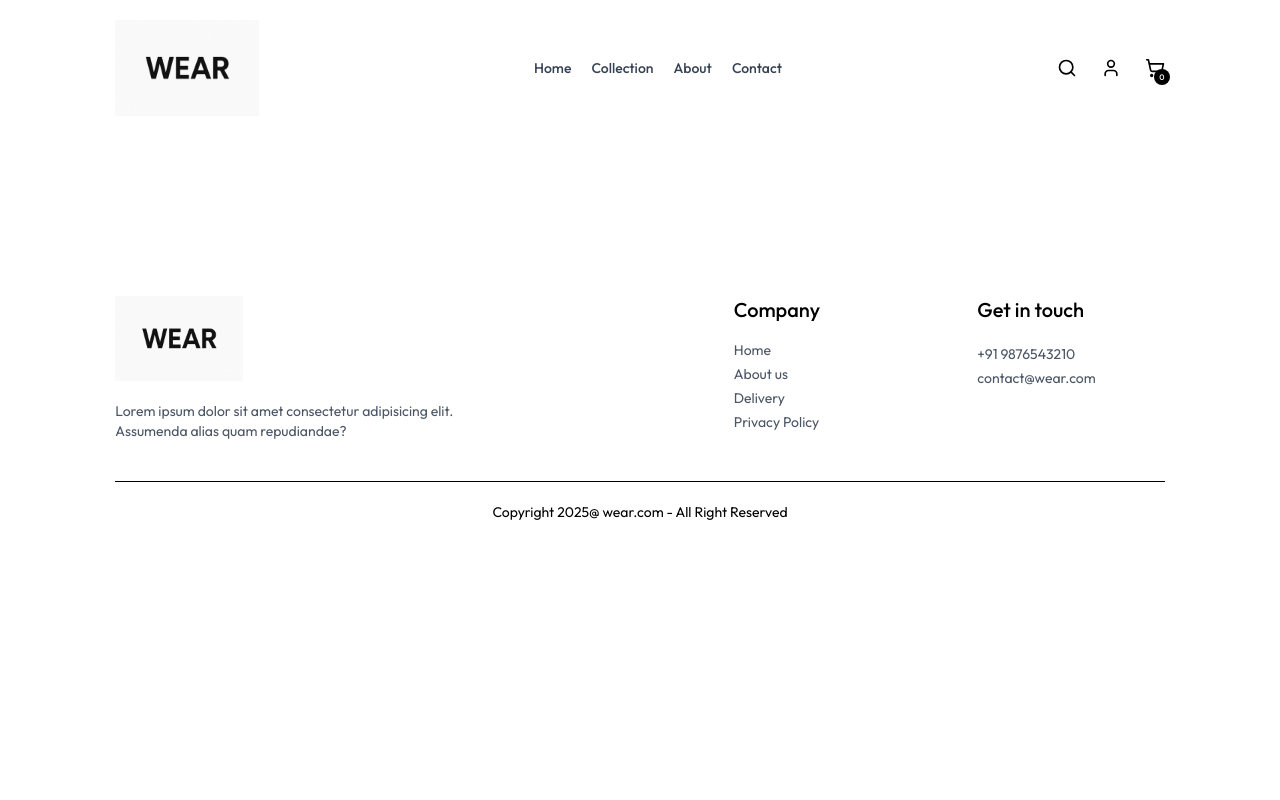
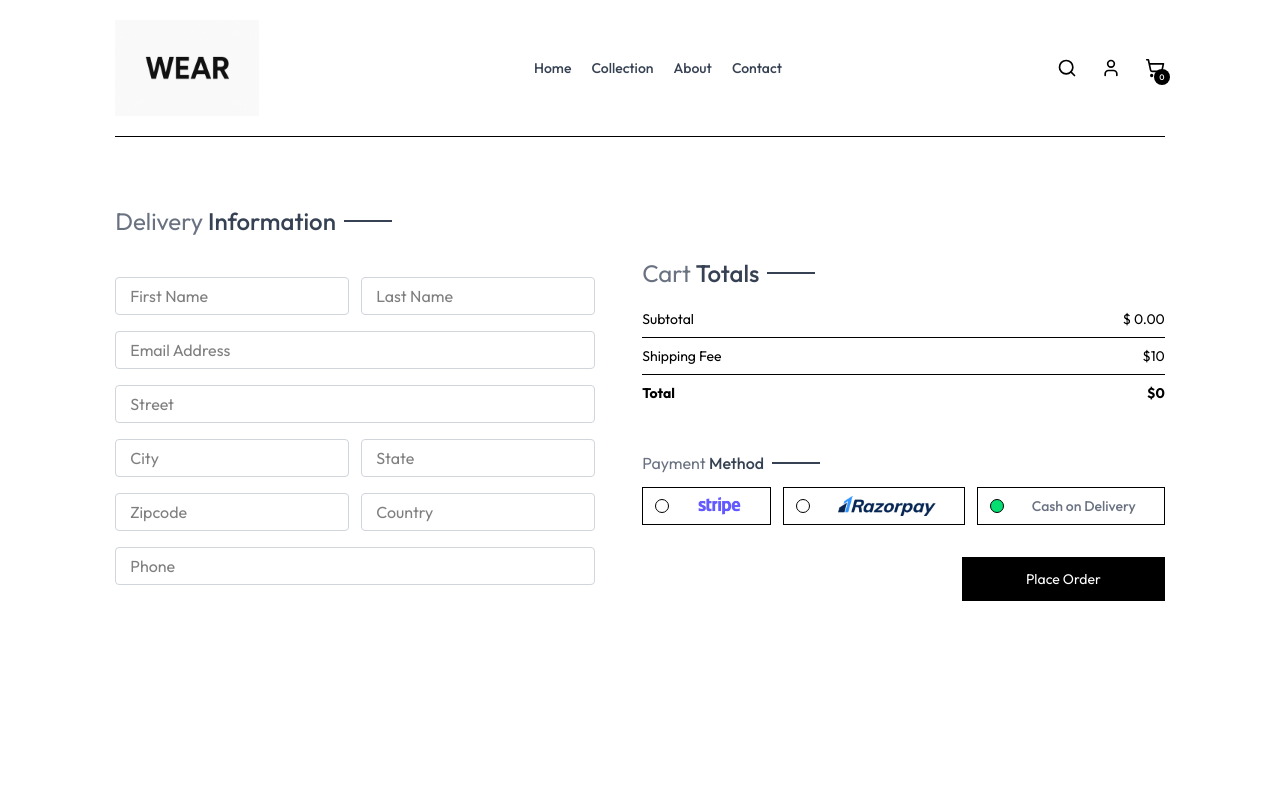
Before and after one commit to Ramprasadya/ramwear, a React (Vite) app: page /placeOrder in a window 1280 px wide. Shown: the top 800 px of the page. Built offline with nearby package versions, Linux system fonts and the light colour scheme.

Commit message:
place order page

```diff
--- a/src/App.tsx
+++ b/src/App.tsx
@@ -29,7 +29,7 @@
           <Route path="/product/:productId" element={<Products/>} />
           <Route path="/cart" element={<Cart/>} />
           <Route path="/login" element={<Login/>} />
-          <Route path="/place-order" element={<PlaceOrder/>} />
+          <Route path="/placeOrder" element={<PlaceOrder/>} />
           <Route path="/orders" element={<Orders/>} />
         </Routes>
         <Footer />
--- a/src/components/context/ShopContext.tsx
+++ b/src/components/context/ShopContext.tsx
@@ -1,6 +1,7 @@
 import { createContext, useEffect, useState } from "react";
 import {products} from "../assets/frontend_assets/assets"
 import { toast } from "react-toastify";
+import { useNavigate } from "react-router-dom";
 export const ShopContext = createContext<any>(null);
 
 const ShopContextProvider =(props:any)=>{
@@ -10,6 +11,7 @@
     const [search, setSearch] = useState<string>('')
     const [showSearch, setShowSearch] = useState<boolean>(false)
     const [cartItems, setCartItems] = useState<any>({})
+    const navigate = useNavigate();
 
     const addToCart = async(itemId:any,size:any)=>{
         if(!size){
@@ -90,7 +92,8 @@
        getCartCount,
        cartItems,
        updateQuantity,
-       getCartAmmount
+       getCartAmmount,
+       navigate
     }
     return (
         <ShopContext.Provider value={value}>
--- a/src/components/pages/Cart.tsx
+++ b/src/components/pages/Cart.tsx
@@ -6,7 +6,7 @@
 
 
 const Cart = () => {
-  const {cartItems, products, currency, updateQuantity} = useContext(ShopContext);
+  const {cartItems, products, currency, updateQuantity, navigate} = useContext(ShopContext);
 
   const [cartData, setCartData] = useState<any[]>([])
 
@@ -59,6 +59,9 @@
        <div className="flex justify-end my-20" >
         <div className="w-full sm:w-[450px]" >
           <CartTotal/>
+          <div className="w-full text-end" >
+            <button onClick={()=> navigate("/placeOrder")} className=" bg-black text-white text-sm my-8 px-8 py-3   cursor-pointer " >Proceed To Checkout</button>
+          </div>
         </div>
 
        </div>
--- a/src/components/pages/PlaceOrder.tsx
+++ b/src/components/pages/PlaceOrder.tsx
@@ -1,8 +1,66 @@
+import { useContext, useState } from "react"
+import { assets } from "../assets/frontend_assets/assets"
+import CartTotal from "../UiComponents/CartTotal"
+import Title from "../UiComponents/Title"
+import { ShopContext } from "../context/ShopContext"
+
 
 
 const PlaceOrder = () => {
+  const {navigate} = useContext(ShopContext)
+  const [method, setmMthod] = useState<string | null>('cod')
   return (
-    <div>PlaceOrder</div>
+    <div className="flex flex-col sm:flex-row justify-between gap-4 pt-5 sm:pt-14 min-h-[80vh] border-t " >
+        {/* --------- Left Side -------- */}
+        <div className="flex flex-col gap-4 w-full sm:max-w-[480px]" >
+           <div className="text-xl sm:text-2xl my-3" >
+            <Title text1="Delivery" text2="Information" />
+           </div>
+           <div className="flex gap-3" >
+               <input className="border border-gray-300 rounded py-1.5 px-3.5 w-full"  type="text" placeholder="First Name" />
+               <input className="border border-gray-300 rounded py-1.5 px-3.5 w-full"  type="text" placeholder="Last Name" />
+           </div>
+               <input className="border border-gray-300 rounded py-1.5 px-3.5 w-full"  type="email" placeholder="Email Address" />
+               <input className="border border-gray-300 rounded py-1.5 px-3.5 w-full"  type="email" placeholder="Street" />
+           <div className="flex gap-3" >
+               <input className="border border-gray-300 rounded py-1.5 px-3.5 w-full"  type="text" placeholder="City" />
+               <input className="border border-gray-300 rounded py-1.5 px-3.5 w-full"  type="text" placeholder="State" />
+           </div>
+           <div className="flex gap-3" >
+               <input className="border border-gray-300 rounded py-1.5 px-3.5 w-full"  type="number" placeholder="Zipcode" />
+               <input className="border border-gray-300 rounded py-1.5 px-3.5 w-full"  type="text" placeholder="Country" />
+           </div>
+            <input className="border border-gray-300 rounded py-1.5 px-3.5 w-full"  type="number" placeholder="Phone" />
+        </div>
+        {/* -------- Right Side ------- */}
+        <div className="mt-8" >
+            <div className="mt-8 min-w-80" >
+              <CartTotal />
+            </div>
+            <div className="mt-12" >
+               <Title text1="Payment" text2="Method"  />
+               {/* ----------- Payment method Selection */}
+               <div className="flex gap-3 flex-col lg:flex-row" >
+                 <div onClick={()=>setmMthod('stripe')}  className="flex items-center gap-3 border p-2 px-3 cursor-pointer" >
+                    <p className={`min-w-3.5 h-3.5 border rounded-full ${method === 'stripe' ? 'bg-green-400' : ''} `} ></p>
+                    <img className="h-5 mx-4"  src={assets.stripe_logo} alt="stripe" />
+                 </div>
+                 <div onClick={()=>setmMthod('razorpay')} className="flex items-center gap-3 border p-2 px-3 cursor-pointer" >
+                    <p className={`min-w-3.5 h-3.5 border rounded-full ${method === 'razorpay' ? 'bg-green-400' : ''} `} ></p>
+                    <img className="h-5 mx-4"  src={assets.razorpay_logo} alt="stripe" />
+                 </div>
+                 <div onClick={()=>setmMthod('cod')} className="flex items-center gap-3 border p-2 px-3 cursor-pointer" >
+                    <p className={`min-w-3.5 h-3.5 border rounded-full ${method === 'cod' ? 'bg-green-400' : ''} `} ></p>
+                   <p className="text-gray-500 text-sm font-medium mx-4" >Cash on Delivery</p>
+                 </div>
+               </div>
+               <div className="w-full text-end mt-8" >
+                <button onClick={()=>navigate("/orders")} className="bg-black text-white px-16 py-3 text-sm cursor-pointer" >Place Order</button>
+
+               </div>
+            </div>
+        </div>
+    </div>
   )
 }
 
```
